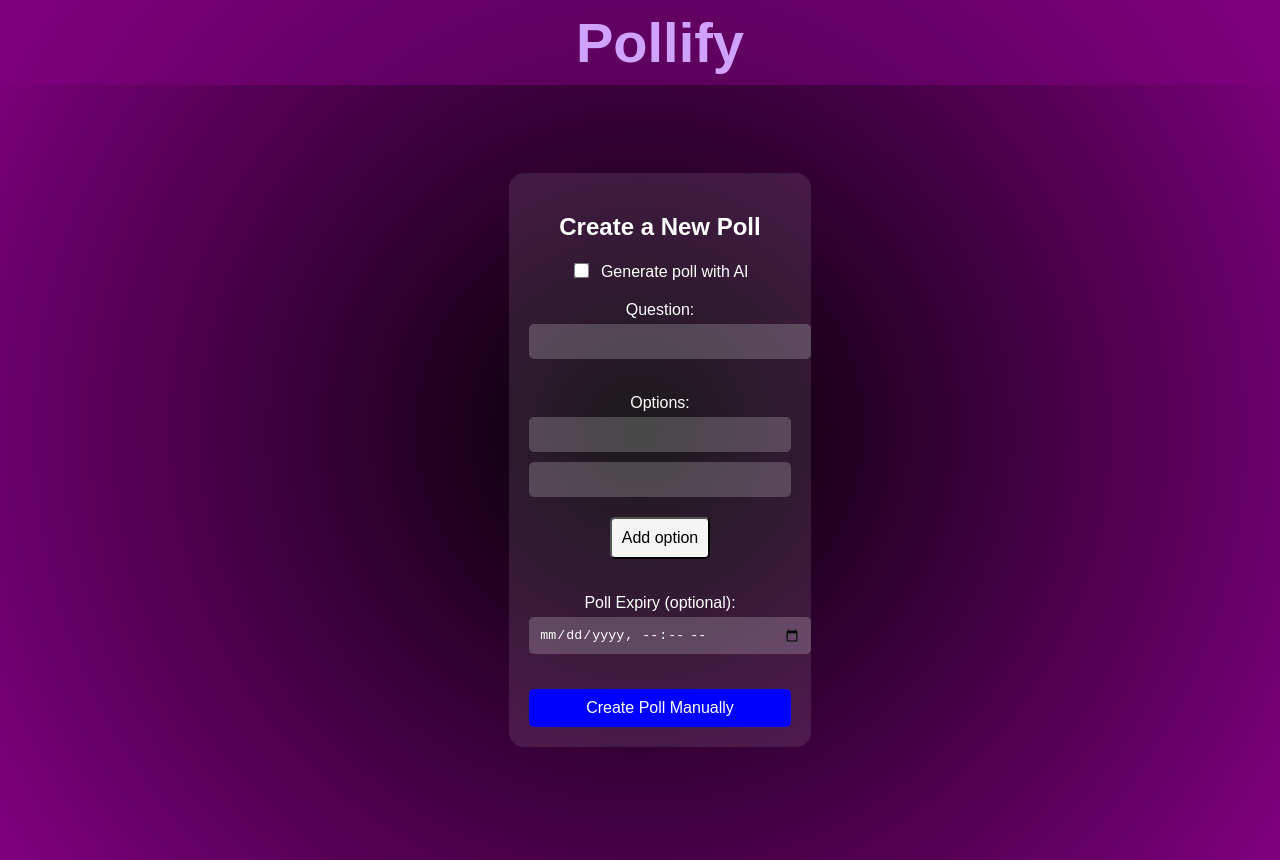
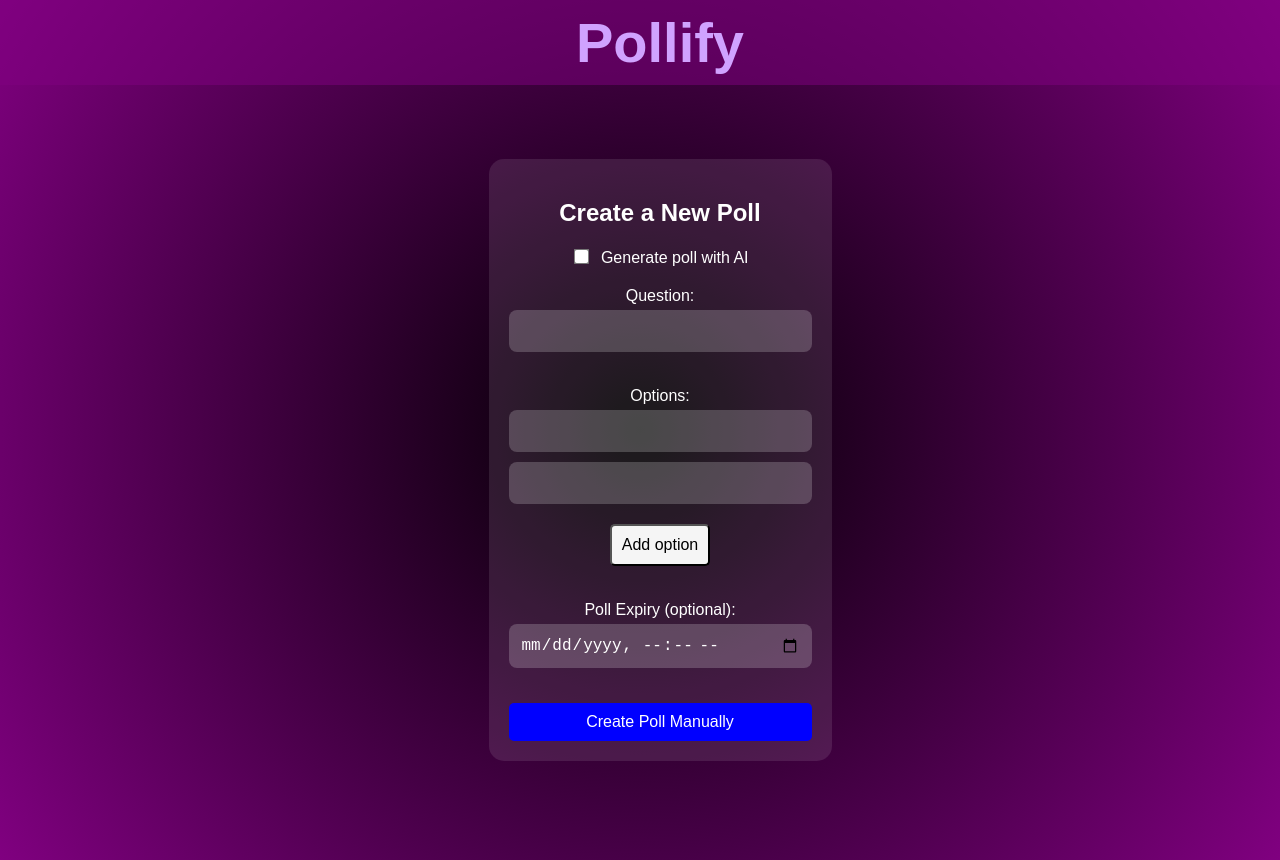
Before and after one commit to s3arthak/Pollify, a React (Vite) app in the folder app/: page /create in a window 1280 px wide. Built offline with nearby package versions, Linux system fonts and the light colour scheme.

Commit message:
Update index.css

```diff
--- a/app/src/index.css
+++ b/app/src/index.css
@@ -231,11 +231,14 @@ label {
 /* Poll Input */
 .poll-input {
     width: 100%;
-    padding: 10px;
+    box-sizing: border-box;
+    padding: 12px;
     border: none;
-    border-radius: 5px;
+    border-radius: 8px;
     background: rgba(255, 255, 255, 0.2);
     color: white;
+    font-size: 16px;
+    outline: none;
 }
 
 /* Option Group */
```
